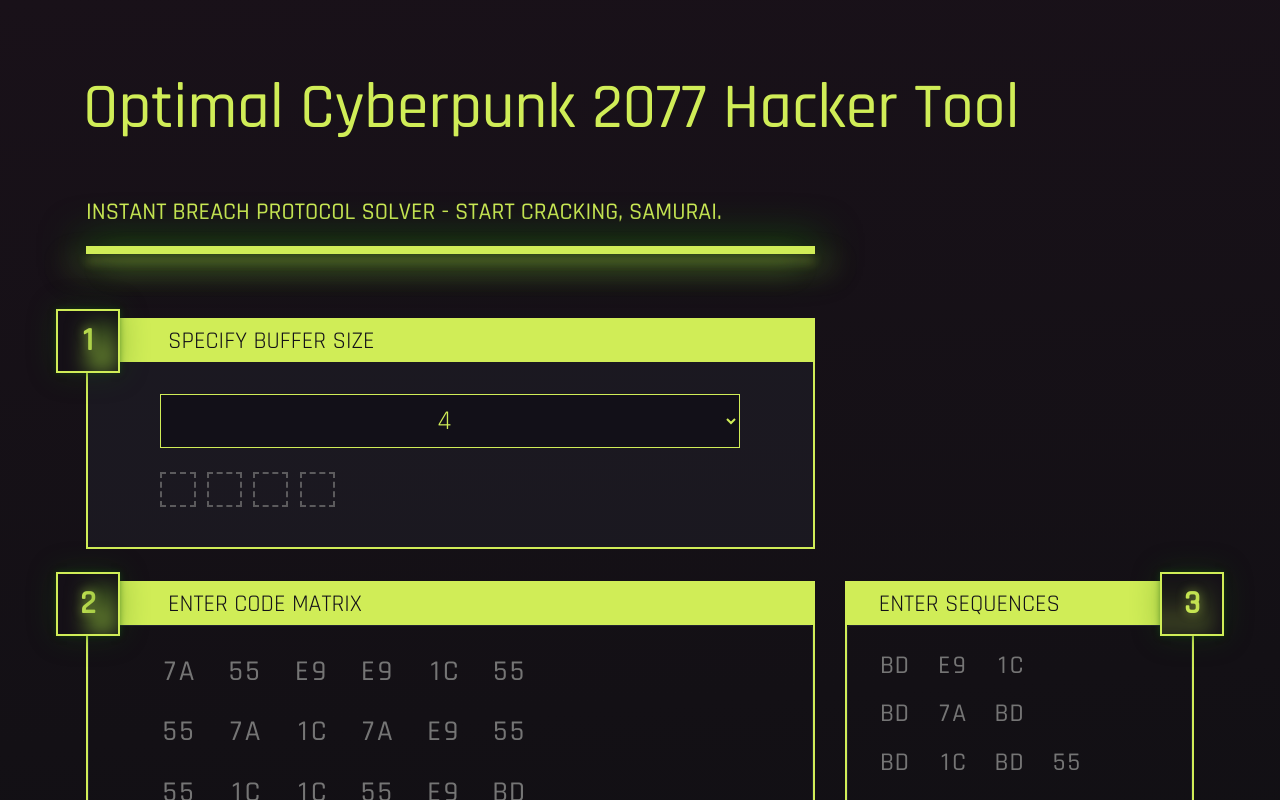
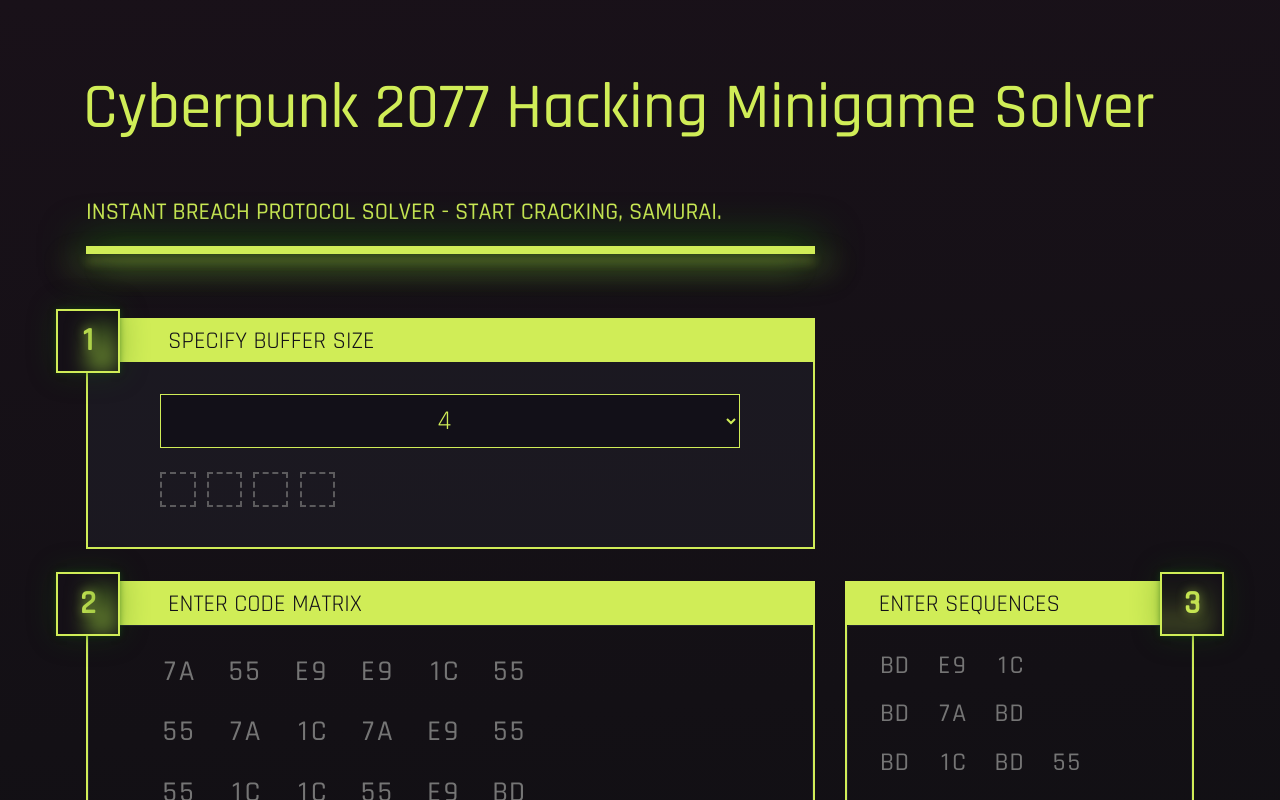
Before and after one commit to cxcorp/cyberpunk2077-hacking-solver, a Next.js app: page / in a window 1280 px wide. Shown: the top 800 px of the page. Built offline with nearby package versions, Linux system fonts and the light colour scheme.

Commit message:
Update MainTitle.tsx

```diff
--- a/components/MainTitle.tsx
+++ b/components/MainTitle.tsx
@@ -12,7 +12,7 @@
   return (
     <Tag className={[styles.title, className].filter((s) => s).join(" ")}>
       <Link href="/">
-        <a>Optimal Cyberpunk 2077 Hacker Tool</a>
+        <a>Cyberpunk 2077 Hacking Minigame Solver</a>
       </Link>
     </Tag>
   );
```
